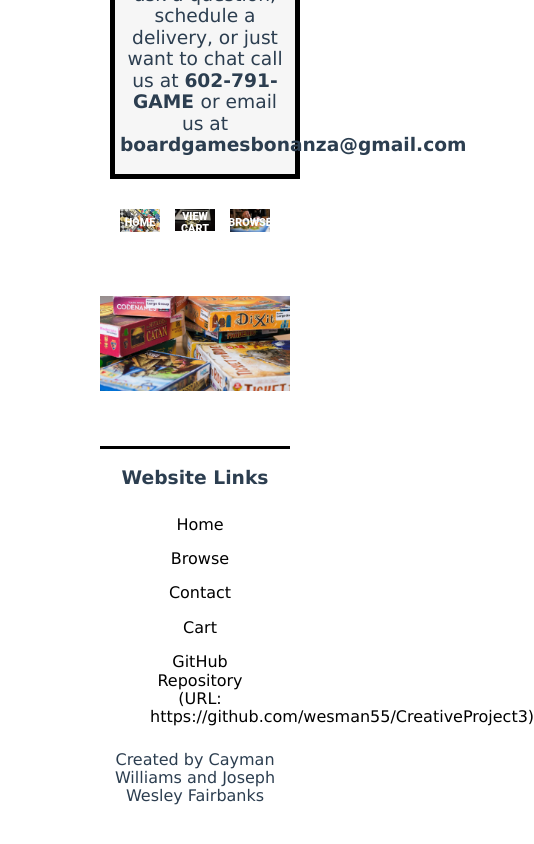
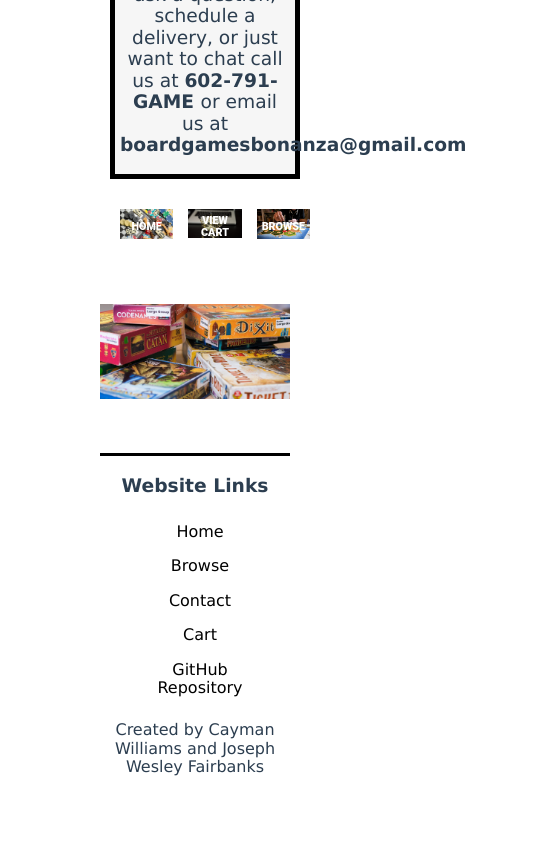
Before and after one commit to wesman55/CreativeProject3, a Vue app: page /contact in a window 390 px wide. Shown: the part 969-1813 px from the top of the page, 534 px wide, since content can reach past the window. Built offline with nearby package versions, Linux system fonts and the light colour scheme.

Commit message:
Fixed some More things

```diff
--- a/src/App.vue
+++ b/src/App.vue
@@ -29,7 +29,7 @@
             <li><router-link to="/browse">Browse</router-link></li>
             <li><router-link to="/contact">Contact</router-link></li>
             <li><router-link to="/cart">Cart</router-link></li>
-            <li><a href="https://github.com/wesman55/CreativeProject3">GitHub Repository (URL: https://github.com/wesman55/CreativeProject3) </a></li>
+            <li><a href="https://github.com/wesman55/CreativeProject3">GitHub Repository </a></li>
           </ul>
       </div>
       <div class="part=two">
--- a/src/components/ProductList.vue
+++ b/src/components/ProductList.vue
@@ -98,7 +98,7 @@
   color: #000;
   padding: 10px 30px;
   height: 80px;
-  margin-bottom: 10px;
+  margin-bottom: 20px;
 }
 
 
@@ -116,7 +116,7 @@
 }
 
 .price {
-  margin-top: 10px;
+  margin-top: 20px;
   display: block;
 }
 
--- a/src/mock-data.js
+++ b/src/mock-data.js
@@ -180,7 +180,7 @@
   },
   {
     id: 19,
-    name: "Betrayal at House on the Hill",
+    name: "Betrayal",
     price: "$49.99",
     category: "Adventure",
     image: "betrayal.jpg",
@@ -321,7 +321,7 @@
   },
   {
     id: 33,
-    name: "Dungeons and Dragons",
+    name: "Dungeons & Dragons",
     price: "$34.99",
     category: "Fantasy",
     image: "dragon.jpg",
@@ -482,7 +482,7 @@
   },
   {
     id: 49,
-    name: "Gloomhaven: Jaws of the Lion",
+    name: "Gloomhaven DLC",
     price: "$89.99",
     category: "Fantasy",
     image: 'lion.jpg',
--- a/src/views/Contact.vue
+++ b/src/views/Contact.vue
@@ -51,6 +51,10 @@
   .description {
     margin-left: 10px;
     margin-right: 10px;
+    width: 100%;
+  }
+  .services-grid {
+    width: 100%;
   }
 }
 </style>
--- a/src/views/Home.vue
+++ b/src/views/Home.vue
@@ -100,6 +100,9 @@
   transform: translate(-50%, -50%);
   text-align: center;
 }
+.services-grid {
+  width: 100%;
+}
 }
 
 @media only screen and (min-width: 991px) {
```
